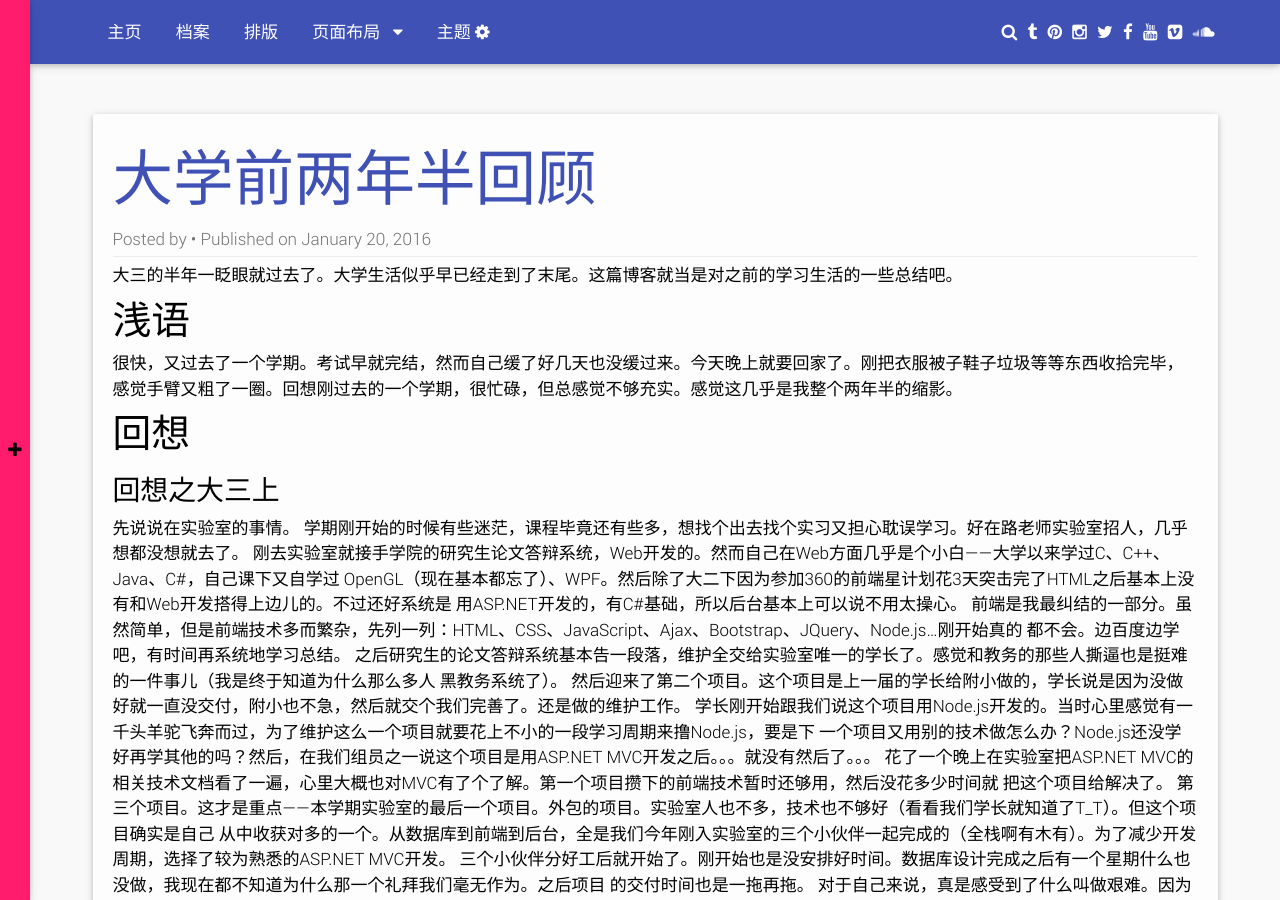
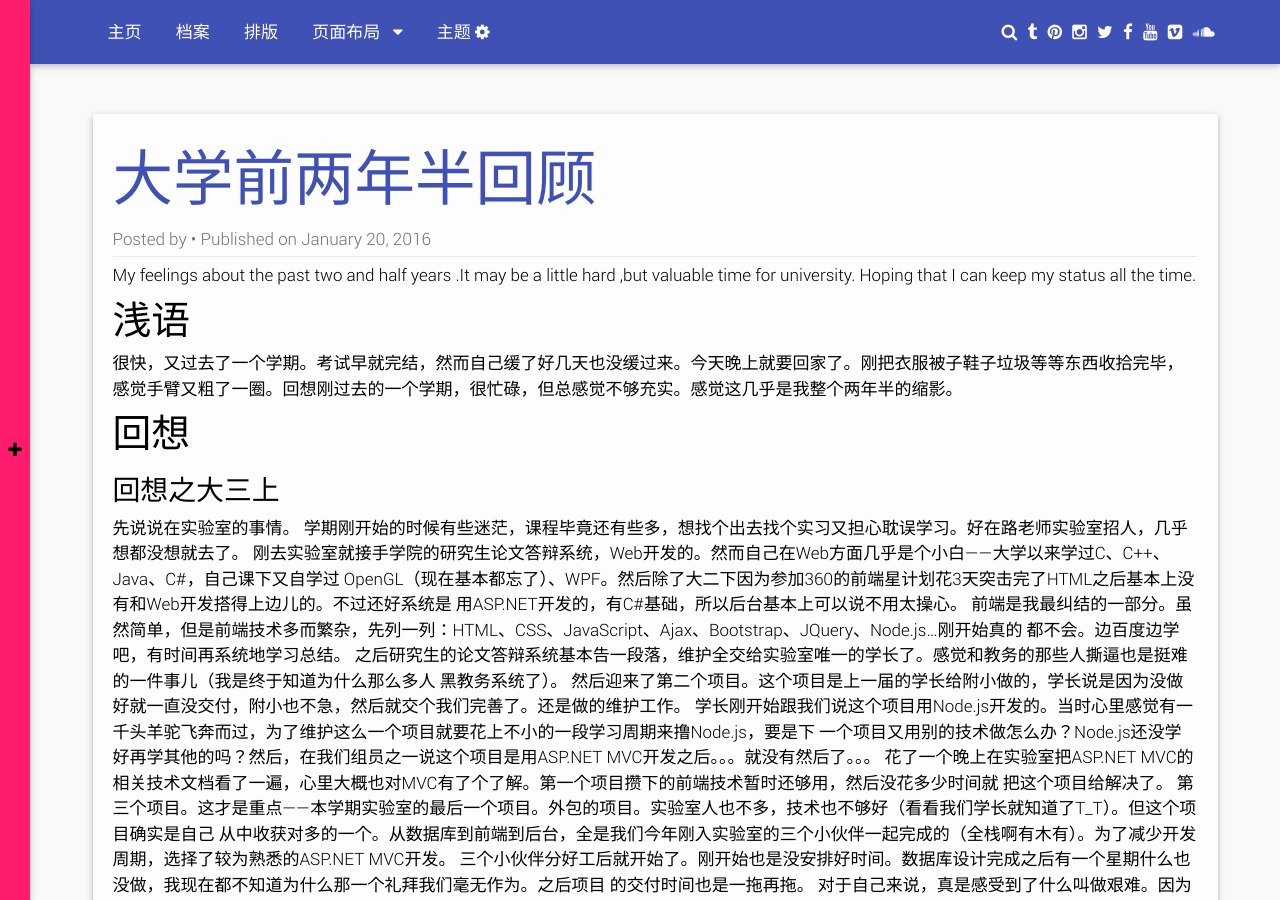
Before and after one commit to RainbowYou/RainbowYou.github.io, a Jekyll site: the page built from _posts/2016-01-20-大学两年半总结.md, in a window 1280 px wide and 900 px high. Built offline with Jekyll 4.4.1, drawn with Linux system fonts in a browser that asks for light colours; comment, search, counter and statistics services are not loaded.

Commit message:
测试提交博客

```diff
--- a/_posts/2016-01-20-大学两年半总结.md
+++ b/_posts/2016-01-20-大学两年半总结.md
@@ -5,9 +5,11 @@ feating: 1.jpg
 title: 大学前两年半回顾
 tags: [心路]
 category: [大学]
+
 ---
 
-大三的半年一眨眼就过去了。大学生活似乎早已经走到了末尾。这篇博客就当是对之前的学习生活的一些总结吧。
+My feelings about the past two and half years .It may be a little hard ,but valuable time for university.
+Hoping that I can keep my status all the time.
 <br>
 
 #### 浅语
```
